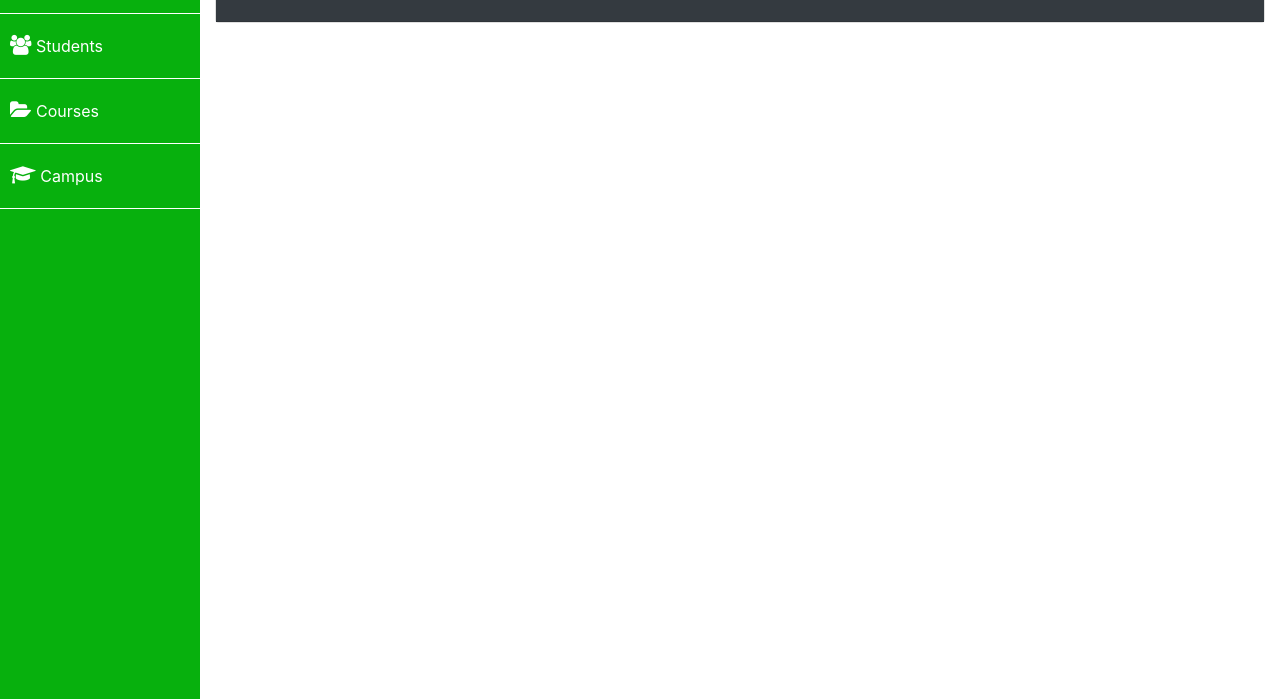
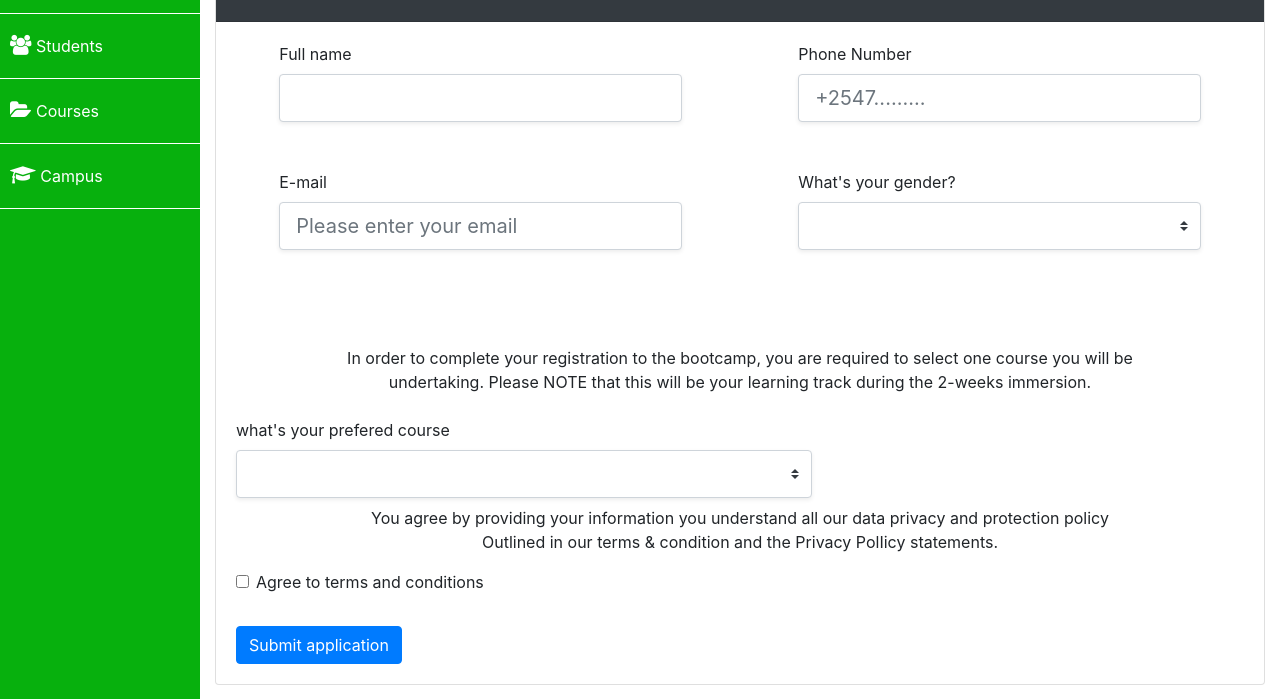
Before and after one commit to TimothyMuyelelele/admin2.0, a PHP site: page /edit-enrollment.php?id=1 in a window 1280 px wide. Shown: the part 101-800 px from the top of the page. Run offline with PHP 8.4, Linux system fonts and the light colour scheme; data that the repository does not hold is empty.

Commit message:
new syntax added

```diff
--- a/edit-enrollment.php
+++ b/edit-enrollment.php
@@ -5,6 +5,10 @@
    while($fetchStudent=mysqli_fetch_array($queryStudent))
    {
     $fullname= $fetchStudent['fullname'];
+    $phonenumber=$fetchStudent['phonenumber'];
+    $email=$fetchStudent['email'];
+    $gender=$fetchStudent['gender'];
+    $course=$fetchStudent['course'];
    }
 ?>
 
@@ -31,6 +35,108 @@
                         <div class="card-header bg-dark text-white ">
                             <h4 class="text-center">Edit student-<?php echo $fullname?></h4>
                         </div>
+                        <div class="card-body">
+                        <form action="" method="POST" class="row g-3 needs-validation "   novalidate>
+
+
+                <div class="col-md-5 mx-auto">
+                    <label for="name" class="form-label fw-semibold">Full name</label>
+                    <input type="text" value="<?php echo $fullname?> " class="form-control form-control-lg shadow-sm p-3 mb-5 bg-body rounded "name="fullname" id="name"  required>
+                    <div class="valid-feedback">
+                        Looks good!
+                    </div>
+                    <div class="invalid-feedback">
+                        please enter your full name.
+                    </div>
+
+                </div>
+                <div class="col-md-5 mx-auto">
+                    <label for="phone" class="form-label fw-semibold">Phone Number</label>
+                    <input type="tel"  value="<?php echo $phonenumber?>"class="form-control form-control-lg shadow-sm p-3 mb-5 bg-body rounded " name="phonenumber" id="Phone" placeholder="+2547........." required>
+                    <div class="valid-feedback">
+                        Looks good!
+                    </div>
+                    <div class="invalid-feedback">
+                        please enter your phone number.
+                    </div>
+                </div>
+                <div class="col-md-5 mx-auto">
+                    <label for="email" class="form-label fw-semibold ">E-mail</label>
+                    <input type="email" value="<?php echo $email?>" class="form-control form-control-lg shadow-sm p-3 mb-5 bg-body rounded " name="email" id="name" placeholder="Please enter your email" required>
+                    <div class="valid-feedback">
+                        Looks good!
+                    </div>
+                    <div class="invalid-feedback">
+                        please enter your email
+                    </div>
+                </div>
+                <div class="col-md-5 mx-auto">
+                    <label for="gender" class="form-label  fw-semibold ">What's your gender?</label>
+
+                    <select class="custom-select custom-select-lg shadow-sm ">
+                      <option selected><?php echo $gender?></option>
+                      <option value="Male">Male</option>
+                      <option value="Female">Female</option>
+                      <option value="Other">Other</option>
+                    </select>
+                    <div class="valid-feedback">
+                        good
+                    </div>
+                    <div class="invalid-feedback">
+                        please choose your gender
+                    </div>
+                </div>
+                <div class="col-md-12 pt-5">
+                    <p class="text-center fs-5">
+                        In order to complete your registration to the bootcamp, you are required to select one course you will be <br>
+                        undertaking. Please NOTE that this will be your learning track during the 2-weeks immersion.
+                    </p>
+                </div>
+                <div class="col-md-7 pt-2 ms-5">
+                    <label for="courses"class="form-label fw-semibold">what's your prefered course</label>
+                    <select class="custom-select custom-select-lg shadow-sm">
+                        <option selected><?php echo $course?></option>
+                        <option value="Web design & development">Web design & development</option>
+                        <option value="Cyber security">Cyber security</option>
+                        <option value="Android application development-Kotlin">Android application development-Kotlin</option>
+                        <option value="Data annotation">Data annotation</option>
+                        <option value="Data analysis">Data analysis </option>
+                        <option value="Software design & development">Software design & development</option>
+                        <option value="Data analysis with python">Data analysis with python</option>
+                    </select>
+                    <div class="valid-feedback">
+                        Looks good!
+                    </div>
+                    <div class="invalid-feedback">
+                        please choose your course
+                    </div>
+
+                </div>
+                <div class="col-md-12 pt-2">
+                    <p class="text-center mt- fs-5">
+                        You agree by providing your information you understand all our data privacy and protection policy <br>
+                        Outlined in our terms & condition and the Privacy PolIicy statements.
+                    </p>
+                </div>
+                <div class="col-12">
+                    <div class="form-check">
+                      <input class="form-check-input" type="checkbox" value="" id="invalidCheck" required>
+                      <label class="form-check-label fw-semibold" for="invalidCheck">
+                        Agree to terms and conditions
+                      </label>
+                      <div class="invalid-feedback">
+                        You must agree before submitting.
+                      </div>
+                    </div>
+                </div>
+                <br>
+                <br>
+                <div class="col-12 mt-2">
+                    <button class="btn btn-primary" name="submit" type="submit">Submit application</button>
+                </div>
+
+            </form>
+                        </div>
                     </div>
                 </div>
             </div>
```
